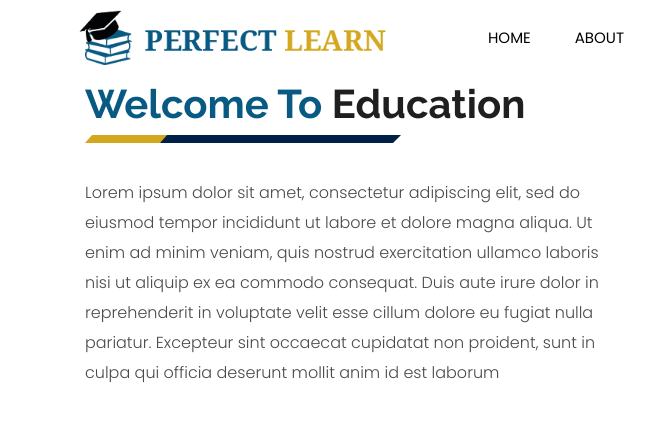
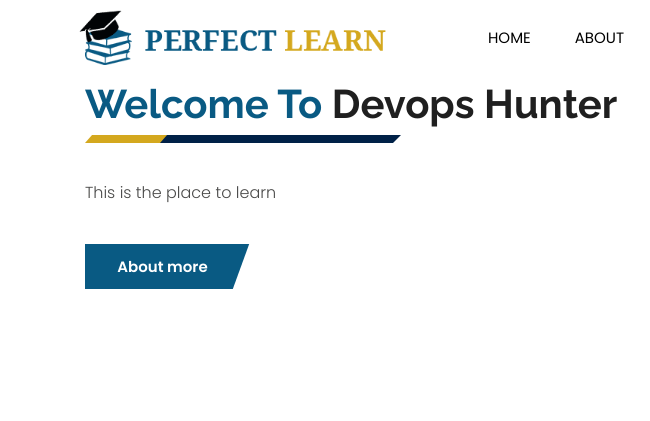
Before and after one commit to devopstest125/perfect, a plain HTML site: page news.html in a window 1280 px wide. Shown: the top 421 px of the page, 0-650 px from the left. Drawn offline with Linux system fonts and the light colour scheme; grey boxes are pictures that could not be loaded.

Commit message:
new change

```diff
--- a/news.html
+++ b/news.html
@@ -91,13 +91,10 @@
                 <div class="col-md-6 layout_padding_2">
                     <div class="full">
                         <div class="heading_main text_align_left">
-						   <h2><span>Welcome To</span> Education</h2>
+						   <h2><span>Welcome To</span> Devops Hunter</h2>
                         </div>
 						<div class="full">
-						  <p>Lorem ipsum dolor sit amet, consectetur adipiscing elit, sed do eiusmod tempor incididunt ut labore et dolore magna aliqua.
-						  Ut enim ad minim veniam, quis nostrud exercitation ullamco laboris nisi ut aliquip ex ea commodo consequat.
-						  Duis aute irure dolor in reprehenderit in voluptate velit esse cillum dolore eu fugiat nulla pariatur.
-						  Excepteur sint occaecat cupidatat non proident, sunt in culpa qui officia deserunt mollit anim id est laborum</p>
+						  <p>This is the place to learn </p>
 						</div>
 						<div class="full">
 						   <a class="hvr-radial-out button-theme" href="#">About more</a>
```
